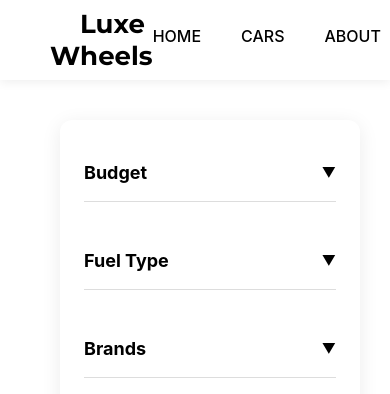
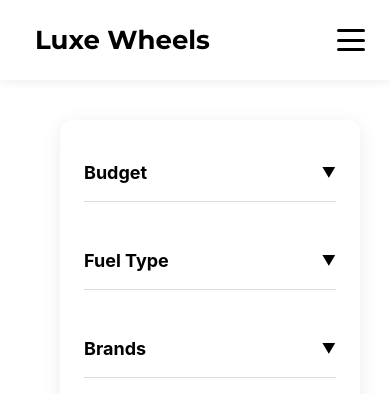
Before and after one commit to Nishxsm/Car_dealer, a React (Vite) app in the folder client/: page /cars in a window 390 px wide. Shown: the top 394 px of the page. Built offline with nearby package versions, Linux system fonts and the light colour scheme.

Commit message:
mobile resppnsive

```diff
--- a/client/src/components/Navbar.jsx
+++ b/client/src/components/Navbar.jsx
@@ -4,29 +4,32 @@ import "../styles/navbar.css";
 
 export default function Navbar() {
   const [scrolled, setScrolled] = useState(false);
+  const [menuOpen, setMenuOpen] = useState(false);
   const location = useLocation();
 
   useEffect(() => {
     const handleScroll = () => {
-      if (location.pathname === "/cars" ||location.pathname === "/about"||location.pathname === "/contact") {
+      const isHome = location.pathname === "/";
+
+      if (!isHome) {
         setScrolled(true);
       } else {
         setScrolled(window.scrollY > 50);
       }
     };
 
-
     handleScroll();
-
     window.addEventListener("scroll", handleScroll);
     return () => window.removeEventListener("scroll", handleScroll);
   }, [location]);
 
   return (
+    <>
       <nav className={`nav ${scrolled ? "scrolled" : ""}`}>
         <div className="nav-left">
           <span className="brand">Luxe Wheels</span>
         </div>
+
 
         <ul className="nav-menu">
           <li><Link to="/">HOME</Link></li>
@@ -34,6 +37,25 @@ export default function Navbar() {
           <li><Link to="/about">ABOUT</Link></li>
           <li><Link to="/contact">CONTACT</Link></li>
         </ul>
+
+
+        <div
+          className={`hamburger ${menuOpen ? "open" : ""}`}
+          onClick={() => setMenuOpen(!menuOpen)}
+        >
+          <span></span>
+          <span></span>
+          <span></span>
+        </div>
       </nav>
+
+
+      <div className={`mobile-menu ${menuOpen ? "show" : ""}`}>
+        <Link to="/" onClick={() => setMenuOpen(false)}>HOME</Link>
+        <Link to="/cars" onClick={() => setMenuOpen(false)}>CARS</Link>
+        <Link to="/about" onClick={() => setMenuOpen(false)}>ABOUT</Link>
+        <Link to="/contact" onClick={() => setMenuOpen(false)}>CONTACT</Link>
+      </div>
+    </>
   );
 }
--- a/client/src/styles/navbar.css
+++ b/client/src/styles/navbar.css
@@ -1,5 +1,4 @@
 @import url('https://fonts.googleapis.com/css2?family=Montserrat:wght@600;700;800&display=swap');
-
 
 .nav {
   width: 100%;
@@ -11,19 +10,24 @@
   position: fixed;
   top: 0;
   left: 0;
-  z-index: 200;
+  z-index: 500;
   color: #fff;
   transition: 0.3s ease;
+}
+
+
+.nav.scrolled {
+  background: #fff;
+  color: #000;
+  box-shadow: 0 2px 10px rgba(0, 0, 0, 0.07);
 }
 
 .brand {
   font-family: 'Montserrat', sans-serif;
   font-size: 26px;
   font-weight: 700;
-
   margin-left: 30px;
 }
-
 
 .nav-menu {
   display: flex;
@@ -37,7 +41,6 @@
   padding-bottom: 4px;
   transition: 0.2s ease;
 }
-
 
 .nav-menu li::after {
   content: "";
@@ -54,20 +57,6 @@
   width: 100%;
 }
 
-
-
-.nav.scrolled {
-  background: #fff;
-  color: #000;
-  box-shadow: 0 2px 10px rgba(0, 0, 0, 0.07);
-}
-
-
-.nav.scrolled .brand,
-.nav.scrolled .nav-menu li {
-  color: #000;
-}
-
 .nav-menu li a {
   color: inherit;
   text-decoration: none;
@@ -76,6 +65,86 @@
   padding-bottom: 4px;
 }
 
-.nav-menu li:hover a {
-  color: inherit;
+
+.hamburger {
+  display: none;
+  width: 28px;
+  height: 22px;
+  flex-direction: column;
+  justify-content: space-between;
+  cursor: pointer;
+  z-index: 900;
 }
+
+.hamburger span {
+  display: block;
+  height: 3px;
+  width: 100%;
+  background: currentColor;
+  border-radius: 2px;
+  transition: 0.3s ease;
+}
+
+
+.hamburger.open span:nth-child(1) {
+  transform: translateY(9px) rotate(45deg);
+}
+
+.hamburger.open span:nth-child(2) {
+  opacity: 0;
+}
+
+.hamburger.open span:nth-child(3) {
+  transform: translateY(-9px) rotate(-45deg);
+}
+
+
+.mobile-menu {
+  position: fixed;
+  top: 0;
+  right: 0;
+  width: 100%;
+  height: 100vh;
+  background: rgba(0,0,0,0.95);
+  padding: 100px 25px 25px;
+  display: flex;
+  flex-direction: column;
+  transform: translateY(-100%);
+  opacity: 0;
+  transition: 0.35s ease;
+  z-index: 800;
+}
+
+.mobile-menu.show {
+  transform: translateY(0);
+  opacity: 1;
+}
+
+.mobile-menu a {
+  color: white;
+  text-decoration: none;
+  font-size: 22px;
+  padding: 16px 0;
+  border-bottom: 1px solid rgba(255,255,255,0.15);
+  font-family: 'Montserrat', sans-serif;
+}
+
+
+@media (max-width: 850px) {
+  .nav {
+    padding: 0 25px;
+
+  }
+
+  .nav-menu {
+    display: none;
+  }
+
+  .hamburger {
+    display: flex;
+  }
+
+  .brand {
+    margin-left: 10px;
+  }
+}
```
Lines whose indentation alone changed are shown as unchanged.
